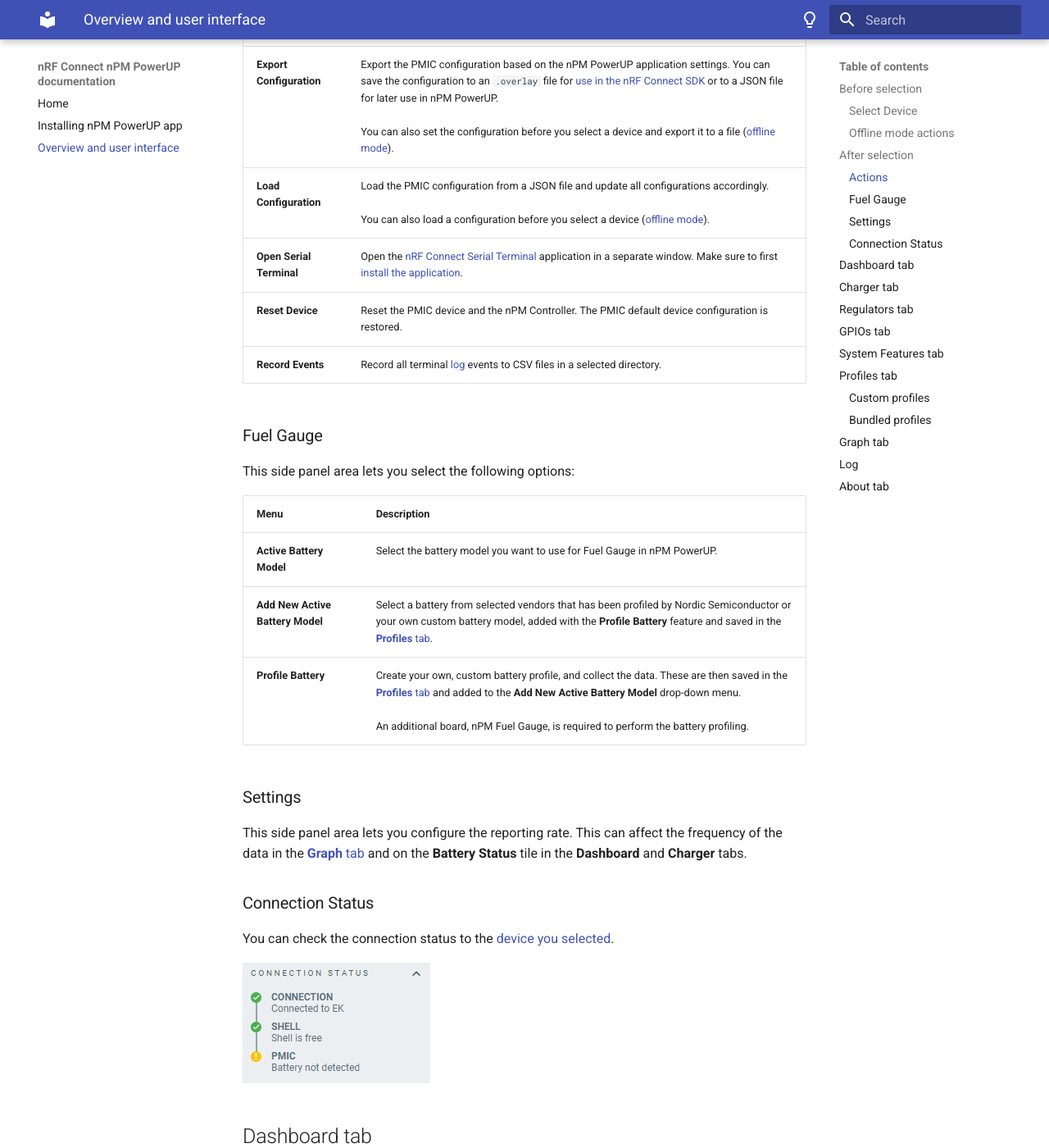
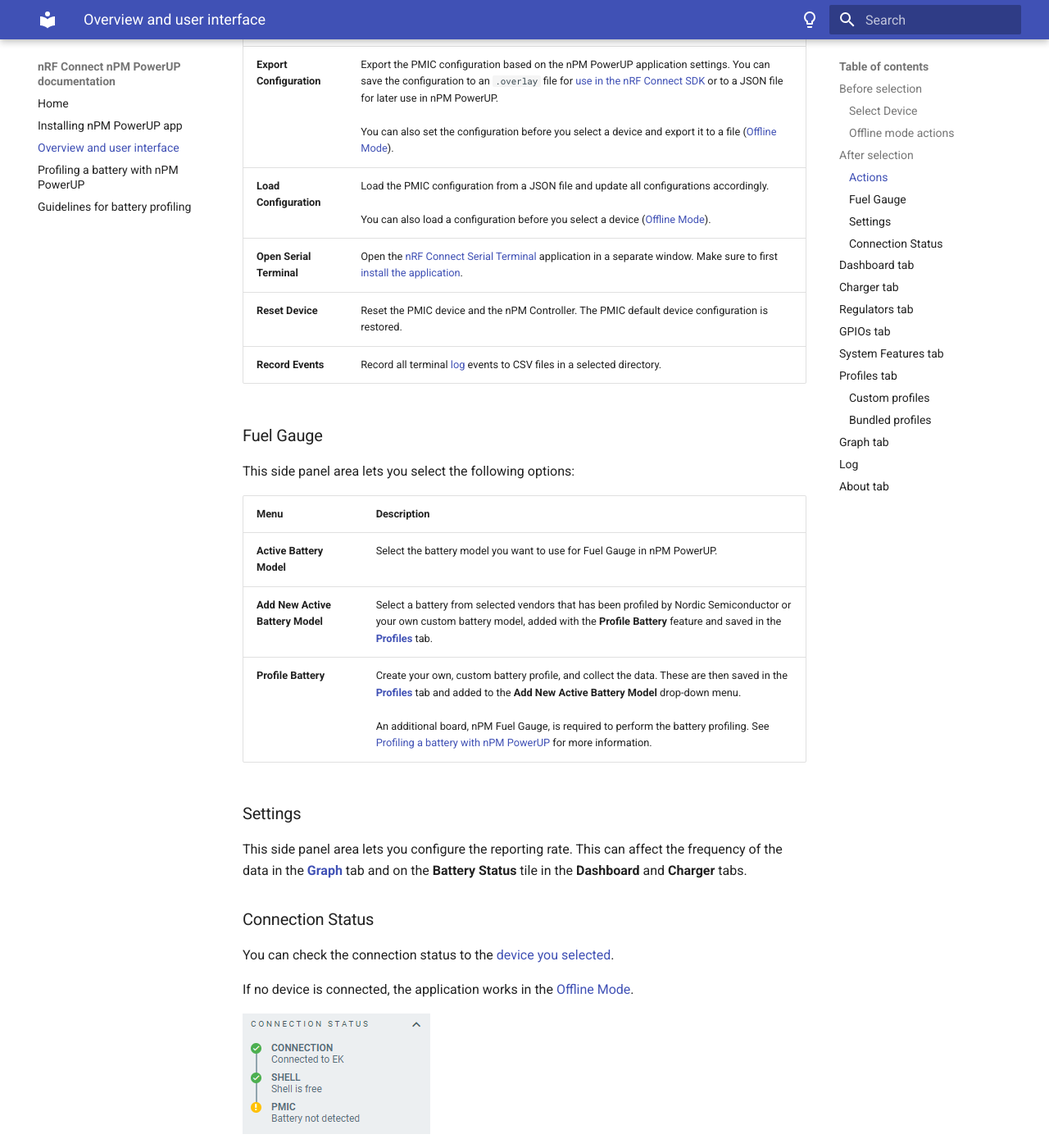
Before and after one commit to NordicSemiconductor/pc-nrfconnect-npm, an MkDocs documentation site: the page built from doc/docs/overview.md, in a window 1280 px wide and 1400 px high, scrolled down 2169 px. Shown: the whole window at 82% size. Built offline with MkDocs 1.6.1 and Material for MkDocs 9.7.7, drawn with Linux system fonts in a browser that asks for light colours; some of the changed text lies outside the part shown.

Commit message:
doc: move battery profiling guides
Moved guides about battery profiling from NAN_045.
Added information about the Offline Mode.
NCD-943 and NCD-942.

Signed-off-by: Grzegorz Ferenc <Grzegorz.Ferenc@nordicsemi.no>

```diff
--- a/doc/docs/overview.md
+++ b/doc/docs/overview.md
@@ -40,8 +40,8 @@
 
 |          Button          | Description |
 | ------------------------ | ----------- |
-| **Export Configuration** | Export the PMIC configuration based on the nPM PowerUP application settings. You can save the configuration to an `.overlay` file for [use in the nRF Connect SDK](https://docs.nordicsemi.com/bundle/ncs-latest/page/nrf/device_guides/pmic/npm1300.html#importing_an_overlay_from_npm_powerup) or to a JSON file for later use in nPM PowerUP.</br></br>You can also set the configuration before you select a device and export it to a file ([offline mode](#offline-mode-actions)). |
-| **Load Configuration**   | Load the PMIC configuration from a JSON file and update all configurations accordingly.</br></br>You can also load a configuration before you select a device ([offline mode](#offline-mode-actions)).  |
+| **Export Configuration** | Export the PMIC configuration based on the nPM PowerUP application settings. You can save the configuration to an `.overlay` file for [use in the nRF Connect SDK](https://docs.nordicsemi.com/bundle/ncs-latest/page/nrf/device_guides/pmic/npm1300.html#importing_an_overlay_from_npm_powerup) or to a JSON file for later use in nPM PowerUP.</br></br>You can also set the configuration before you select a device and export it to a file ([Offline Mode](#offline-mode-actions)). |
+| **Load Configuration**   | Load the PMIC configuration from a JSON file and update all configurations accordingly.</br></br>You can also load a configuration before you select a device ([Offline Mode](#offline-mode-actions)).  |
 | **Open Serial Terminal** | Open the [nRF Connect Serial Terminal](https://docs.nordicsemi.com/bundle/nrf-connect-serial-terminal/page/index.html) application in a separate window. Make sure to first [install the application](). |
 | **Reset Device**         | Reset the PMIC device and the nPM Controller. The PMIC default device configuration is restored.  |
 | **Record Events**        | Record all terminal [log](#log) events to CSV files in a selected directory. |
@@ -53,16 +53,18 @@
 |               Menu               | Description |
 | -------------------------------- | ----------- |
 | **Active Battery Model**         | Select the battery model you want to use for Fuel Gauge in nPM PowerUP.        |
-| **Add New Active Battery Model** | Select a battery from selected vendors that has been profiled by Nordic Semiconductor or your own custom battery model, added with the **Profile Battery** feature and saved in the [**Profiles** tab](#profiles-tab).        |
-| **Profile Battery**              | Create your own, custom battery profile, and collect the data. These are then saved in the [**Profiles** tab](#profiles-tab) and added to the **Add New Active Battery Model** drop-down menu.</br></br>An additional board, nPM Fuel Gauge, is required to perform the battery profiling.        |
+| **Add New Active Battery Model** | Select a battery from selected vendors that has been profiled by Nordic Semiconductor or your own custom battery model, added with the **Profile Battery** feature and saved in the [**Profiles**](#profiles-tab) tab.        |
+| **Profile Battery**              | Create your own, custom battery profile, and collect the data. These are then saved in the [**Profiles**](#profiles-tab) tab and added to the **Add New Active Battery Model** drop-down menu.</br></br>An additional board, nPM Fuel Gauge, is required to perform the battery profiling. See [Profiling a battery with nPM PowerUP](profiling_battery.md) for more information.        |
 
 ### Settings
 
-This side panel area lets you configure the reporting rate. This can affect the frequency of the data in the [**Graph** tab](#graph-tab) and on the **Battery Status** tile in the **Dashboard** and **Charger** tabs.
+This side panel area lets you configure the reporting rate. This can affect the frequency of the data in the [**Graph**](#graph-tab) tab and on the **Battery Status** tile in the **Dashboard** and **Charger** tabs.
 
 ### Connection Status
 
 You can check the connection status to the [device you selected](#select-device).
+
+If no device is connected, the application works in the [Offline Mode](#offline-mode-actions).
 
 ![Example of Connection Status after selecting a device](./screenshots/npm_connection_status.PNG "Example of Connection Status after selecting a device")
 
@@ -148,6 +150,8 @@
 
 Here you can monitor the state of the PMIC, including the current voltage temperature and State of Charge (SOC). For SOC, make sure the battery Fuel Gauge in the **Dashboard** tab or **Fuel Gauge** tab is enabled.
 
+The monitoring can happen in real time after [generating a battery model](profiling_battery.md#generating-a-battery-model). You can use the **Live** toggle to enable or disable real time monitoring.
+
 ![nPM PowerUP graph example](./screenshots/npm_graph_example.png "nPM PowerUP graph example")
 
 ## Log
--- a/doc/mkdocs.yml
+++ b/doc/mkdocs.yml
@@ -61,3 +61,5 @@
   - Home: index.md
   - Installing nPM PowerUP app: installing.md
   - Overview and user interface: overview.md
+  - Profiling a battery with nPM PowerUP: profiling_battery.md
+  - Guidelines for battery profiling: profiling_guidelines.md
```
Also changed, not shown: doc/docs/index.md (+2 -2 lines), doc/docs/profiling_battery.md (added, +46 -0 lines), doc/docs/profiling_guidelines.md (added, +26 -0 lines), doc/docs/screenshots/battery_evaluation.png (added), doc/docs/screenshots/battery_profiling.PNG (added), doc/docs/screenshots/battery_profiling_ongoing.PNG (added).
